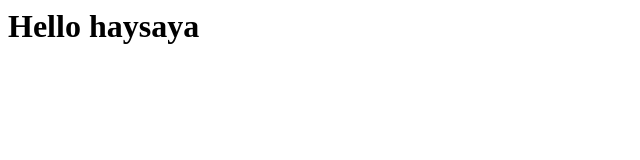
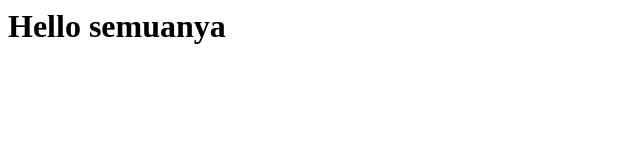
Before and after one commit to AdhityaHadiSaputra/course, a plain HTML site: page index.html in a window 1280 px wide. Shown: the whole page, without its empty margins (0-640 px from the left). Drawn offline with Linux system fonts and the light colour scheme.

Commit message:
three commit

```diff
--- a/index.html
+++ b/index.html
@@ -3,6 +3,6 @@
     <title>Course</title>
 </head>
 <body>
-    <h1>Hello haysaya</h1>
+    <h1>Hello semuanya</h1>
 </body>
 </html>
```
